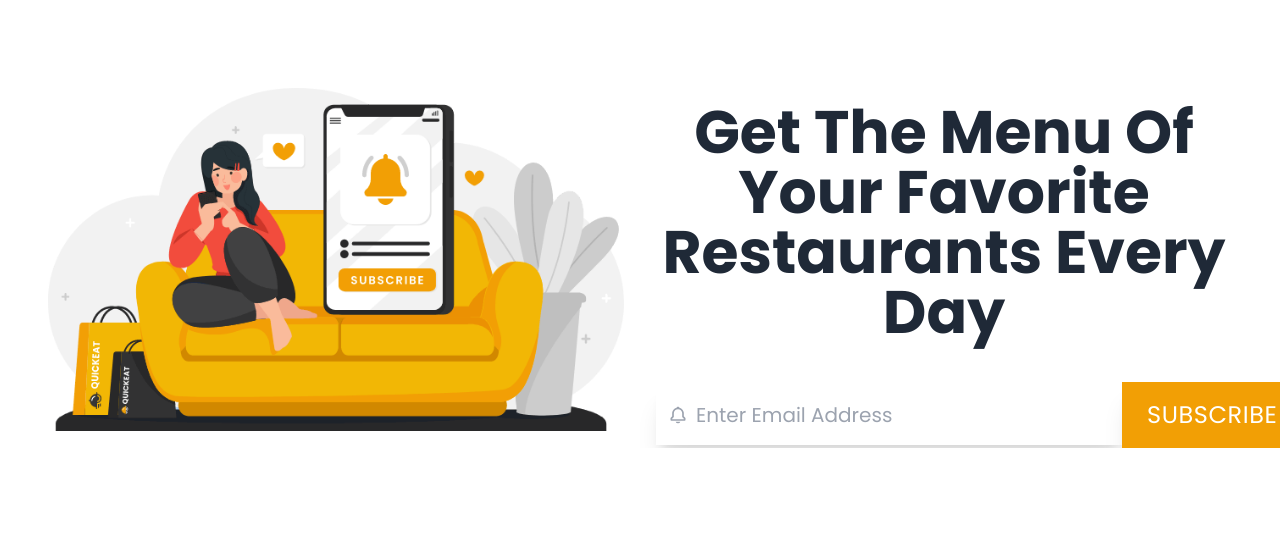
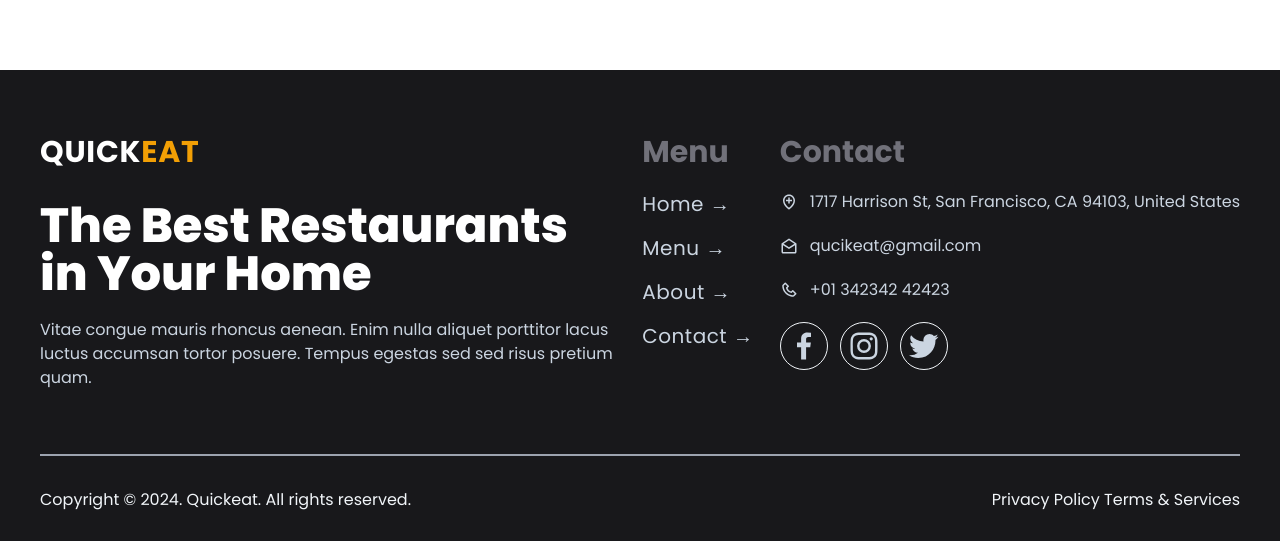
Before and after one commit to HasithKovinda/pizzify, a React (Vite) app: page / in a window 1280 px wide. Shown: the part 4415-4956 px from the top of the page. Before the commit the page ends 4863 px from the top, so only its background shows below. Built offline with nearby package versions, Linux system fonts and the light colour scheme.

Commit message:
add footer

```diff
--- a/src/App.tsx
+++ b/src/App.tsx
@@ -3,6 +3,7 @@
 import Works from "./UI/Works";
 import Events from "./components/Events";
 import Favorite from "./components/Favorite";
+import Footer from "./components/Footer";
 import Restaurants from "./components/Restaurants";
 import Service from "./components/Service";
 import Subscribe from "./components/Subscribe";
@@ -17,7 +18,8 @@
       <Favorite />
       <Service />
       <Events />
-      <Subscribe />
+      {/* <Subscribe /> */}
+      <Footer />
     </>
   );
 }
--- /dev/null
+++ b/src/components/Footer.tsx
@@ -0,0 +1,89 @@
+import {
+  BiLocationPlus,
+  BiEnvelopeOpen,
+  BiPhone,
+  BiLogoFacebook,
+  BiLogoInstagram,
+  BiLogoTwitter,
+} from "react-icons/bi";
+function Footer() {
+  return (
+    <footer className="bg-zinc-900 mt-20">
+      <section className="max-w-screen-2xl mx-auto px-10">
+        <article className="md:flex md:items-start md:gap-7 md:flex-wrap lg:justify-between lg:gap-4 py-16 ">
+          <div className="md:max-w-xl">
+            <h1 className="font-sans text-3xl text-white font-bold tracking-wide uppercase mb-8">
+              quick<span className="text-primary">eat</span>
+            </h1>
+            <h1 className="text-5xl text-white font-extrabold mb-5">
+              The Best Restaurants in Your Home
+            </h1>
+            <p className="text-slate-300">
+              Vitae congue mauris rhoncus aenean. Enim nulla aliquet porttitor
+              lacus luctus accumsan tortor posuere. Tempus egestas sed sed risus
+              pretium quam.
+            </p>
+          </div>
+          <div className="mt-5 lg:mt-0">
+            <h2 className="text-zinc-500 text-3xl font-bold mb-5">Menu</h2>
+            <ul className="text-slate-300 text-xl tracking-wide space-y-4">
+              <li>
+                <a href="#">Home &rarr;</a>
+              </li>
+              <li>
+                <a href="#">Menu &rarr;</a>
+              </li>
+              <li>
+                <a href="#">About &rarr;</a>
+              </li>
+              <li>
+                <a href="#">Contact &rarr;</a>
+              </li>
+            </ul>
+          </div>
+          <div className="mt-5 lg:mt-0 divide-rose-50">
+            <h2 className="text-zinc-500 text-3xl font-bold mb-5">Contact</h2>
+            <div className="space-y-5">
+              <div className="flex items-center gap-3 text-slate-300">
+                <BiLocationPlus className="text-lg" />
+                <p>1717 Harrison St, San Francisco, CA 94103, United States</p>
+              </div>
+              <div className="flex items-center gap-3 text-slate-300">
+                <BiEnvelopeOpen className="text-lg" />
+                <p>qucikeat@gmail.com</p>
+              </div>
+              <div className="flex items-center gap-3 text-slate-300">
+                <BiPhone className="text-lg" />
+                <p>+01 342342 42423</p>
+              </div>
+              <div className="flex items-center gap-3 text-slate-300 text-4xl">
+                <div className="h-12 w-12 rounded-full border border-slate-100 flex items-center justify-center">
+                  <BiLogoFacebook />
+                </div>
+                <div className="h-12 w-12 rounded-full border border-slate-100 flex items-center justify-center">
+                  <BiLogoInstagram />
+                </div>
+                <div className="h-12 w-12 rounded-full border border-slate-100 flex items-center justify-center">
+                  <BiLogoTwitter />
+                </div>
+              </div>
+            </div>
+          </div>
+        </article>
+        <div className="border-b-2 border-b-gray-400 w-full mb-8"></div>
+        <div className="md:flex md:items-center md:justify-between w-full ">
+          <p className="text-slate-100 mb-8">
+            Copyright © {new Date().getFullYear()}. Quickeat. All rights
+            reserved.
+          </p>
+          <div className="text-slate-100 mb-8">
+            <span>Privacy Policy </span>
+            <span>Terms & Services</span>
+          </div>
+        </div>
+      </section>
+    </footer>
+  );
+}
+
+export default Footer;
```
